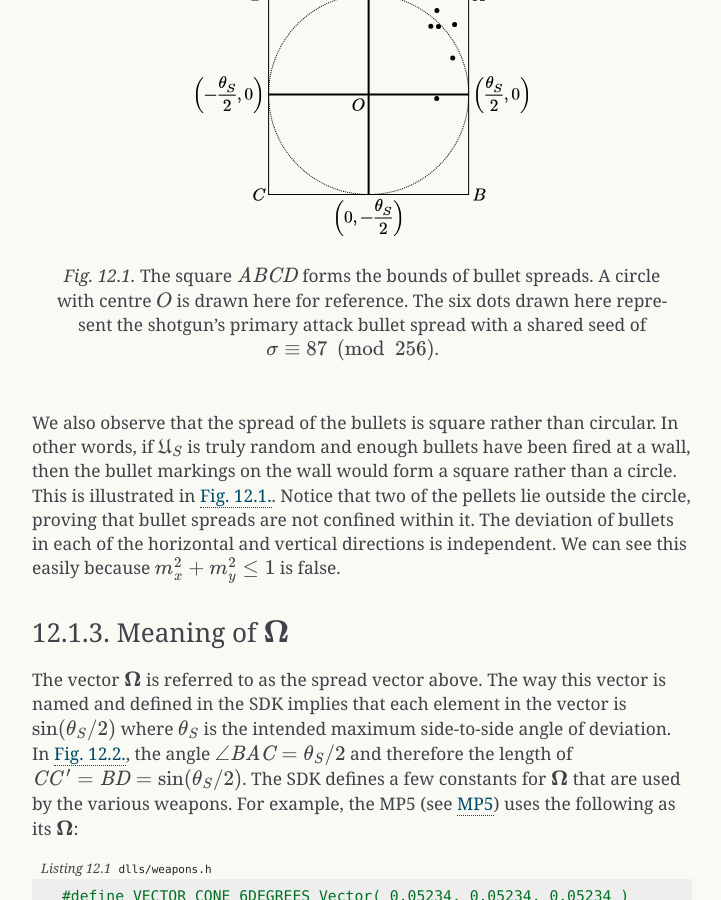
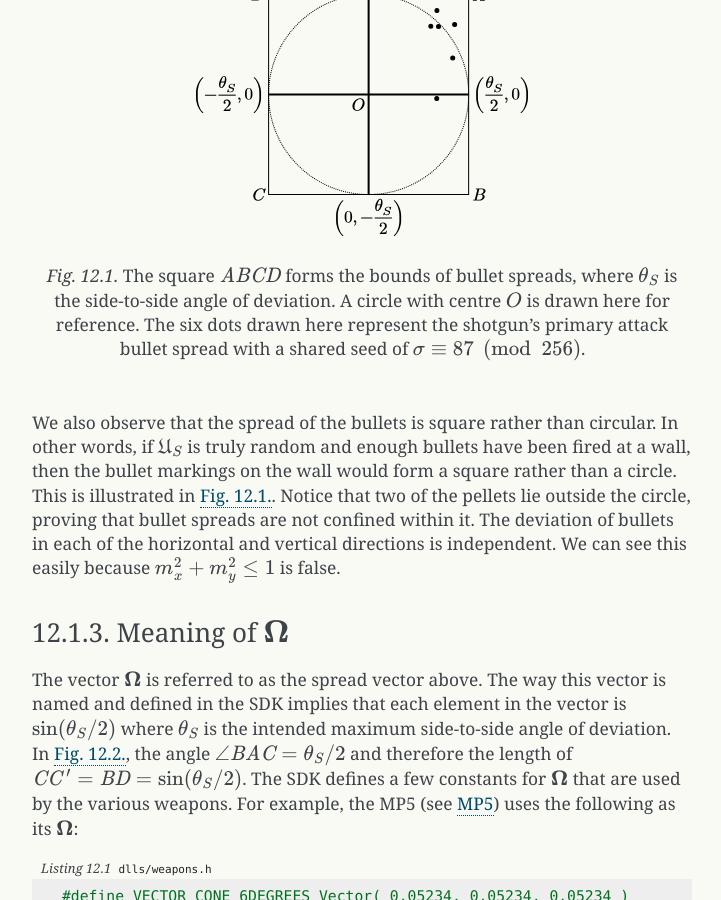
Before and after one commit to Matherunner/hldoc, a Sphinx documentation site: the page built from source/weapons.rst, in a window 1280 px wide and 900 px high, scrolled down 2401 px. Shown: the whole window, without its empty margins (388-1109 px from the left). Built offline with Sphinx 7.4.7, drawn with Linux system fonts in a browser that asks for light colours; formulas are drawn with MathJax 3.

Commit message:
Clarify theta_S in spread distribution

```diff
--- a/source/weapons.rst
+++ b/source/weapons.rst
@@ -80,7 +80,7 @@ However, due to the non-randomness of :math:`\mathfrak{U}_S`, and the fact that
 .. figure:: images/bullet-spread-distribution.svg
    :name: bullet spread distribution
 
-   The square :math:`\mathit{ABCD}` forms the bounds of bullet spreads. A circle with centre :math:`O` is drawn here for reference. The six dots drawn here represent the shotgun's primary attack bullet spread with a shared seed of :math:`\sigma \equiv 87 \pmod{256}`.
+   The square :math:`\mathit{ABCD}` forms the bounds of bullet spreads, where :math:`\theta_S` is the side-to-side angle of deviation. A circle with centre :math:`O` is drawn here for reference. The six dots drawn here represent the shotgun's primary attack bullet spread with a shared seed of :math:`\sigma \equiv 87 \pmod{256}`.
 
 We also observe that the spread of the bullets is square rather than circular. In other words, if :math:`\mathfrak{U}_S` is truly random and enough bullets have been fired at a wall, then the bullet markings on the wall would form a square rather than a circle. This is illustrated in :numref:`bullet spread distribution`. Notice that two of the pellets lie outside the circle, proving that bullet spreads are not confined within it. The deviation of bullets in each of the horizontal and vertical directions is independent. We can see this easily because :math:`m_x^2 + m_y^2 \le 1` is false.
 
```
